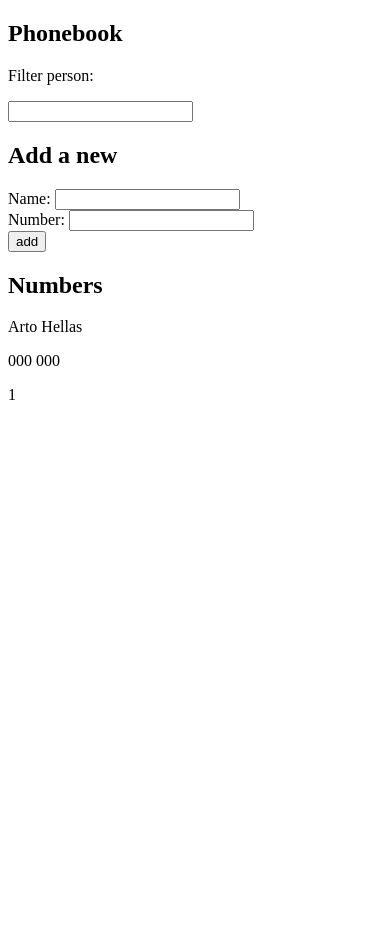
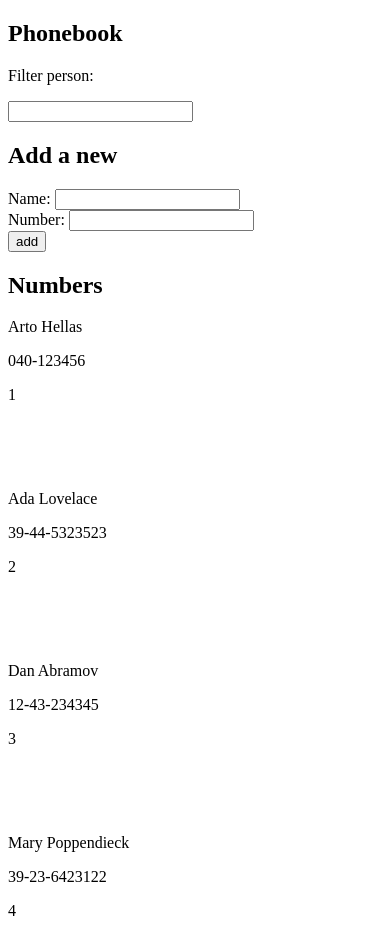
Before and after one commit to quiquecampos92/fullStackOpen, a React (Vite) app in the folder part2/phonebook/: page / in a window 390 px wide. Shown: the top 952 px of the page. Before the commit the page ends 844 px from the top, so only its background shows below. Built offline with nearby package versions, Linux system fonts and the light colour scheme; data requests are answered from the project's data file.

Commit message:
part2 e.2.11  phonebook paso 6

```diff
--- /dev/null
+++ b/part2/phonebook/db.json
@@ -0,0 +1,24 @@
+{
+    "persons": [
+        {
+            "name": "Arto Hellas",
+            "number": "040-123456",
+            "id": 1
+        },
+        {
+            "name": "Ada Lovelace",
+            "number": "39-44-5323523",
+            "id": 2
+        },
+        {
+            "name": "Dan Abramov",
+            "number": "12-43-234345",
+            "id": 3
+        },
+        {
+            "name": "Mary Poppendieck",
+            "number": "39-23-6423122",
+            "id": 4
+        }
+    ]
+}
--- a/part2/phonebook/package.json
+++ b/part2/phonebook/package.json
@@ -7,9 +7,11 @@
     "dev": "vite",
     "build": "vite build",
     "lint": "eslint . --ext js,jsx --report-unused-disable-directives --max-warnings 0",
-    "preview": "vite preview"
+    "preview": "vite preview",
+    "server": "json-server -p3001 --watch db.json"
   },
   "dependencies": {
+    "axios": "^1.7.2",
     "react": "^18.3.1",
     "react-dom": "^18.3.1"
   },
@@ -21,6 +23,7 @@
     "eslint-plugin-react": "^7.34.2",
     "eslint-plugin-react-hooks": "^4.6.2",
     "eslint-plugin-react-refresh": "^0.4.7",
+    "json-server": "^1.0.0-beta.1",
     "vite": "^5.3.1"
   }
 }
--- a/part2/phonebook/src/App.jsx
+++ b/part2/phonebook/src/App.jsx
@@ -1,16 +1,27 @@
-import { useState } from 'react'
-import DataContact from './components/DataContact'
+import { useState, useEffect } from 'react'
+import axios from 'axios'
+
 import FilterName from './components/FilterName'
 import AddContact from './components/AddContact'
 import DataFilter from './components/DataFilter'
 
+
 const App = () => {
-  const [persons, setPersons] = useState([
-    { name: 'Arto Hellas', number: '000 000', id: 1 }
-  ])
+  const [persons, setPersons] = useState([])
   const [newName, setNewName] = useState('')
   const [newNumber, setNewNumber] = useState('')
   const [searchTerm, setSearchTerm] = useState('');
+
+  const hookEffect = () => {
+    axios
+      .get('http://localhost:3001/persons')
+      .then(response => {
+        console.log('promesa completada');
+        setPersons(response.data)
+      })
+  }
+
+  useEffect(hookEffect, [])
 
   const handleFilter = (event) => {
     const filter = event.target.value.toLowerCase();
```
Also changed, not shown: 1 other file (tests, documents, lock files or other folders).
